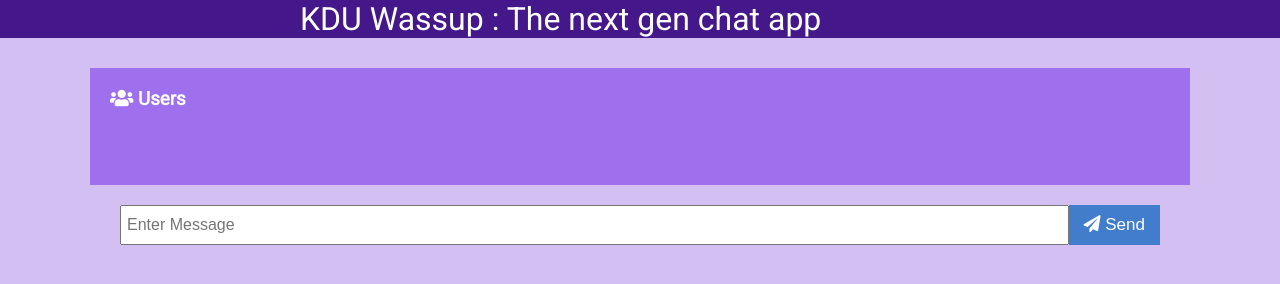
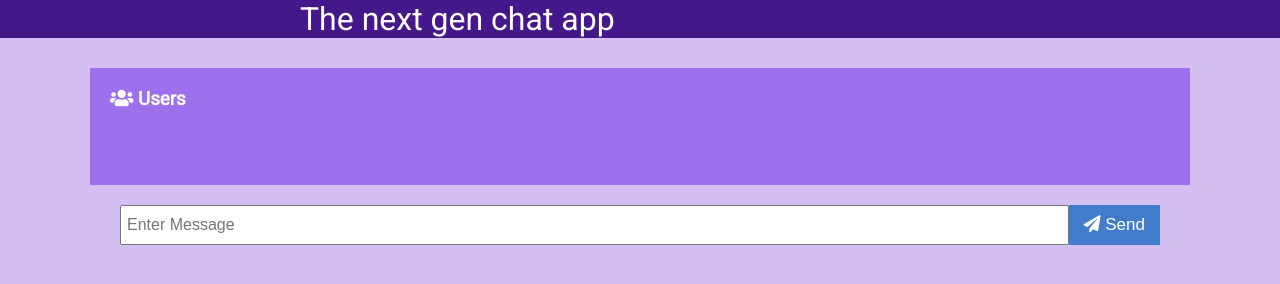
Before and after one commit to dipanwitaxd/chatapp, a website: page public/chat.html in a window 1280 px wide. Drawn offline with nearby package versions, Linux system fonts and the light colour scheme; no server answers.

Commit message:
chat app

```diff
--- a/public/chat.html
+++ b/public/chat.html
@@ -15,7 +15,7 @@
   <body class="body">
     <header class="header">
       <div class="heading">
-          KDU Wassup : The next gen chat app
+          The next gen chat app
       </div>
     </header>
     <div class="chat-container">
```
Also changed, not shown: 1 other file.
